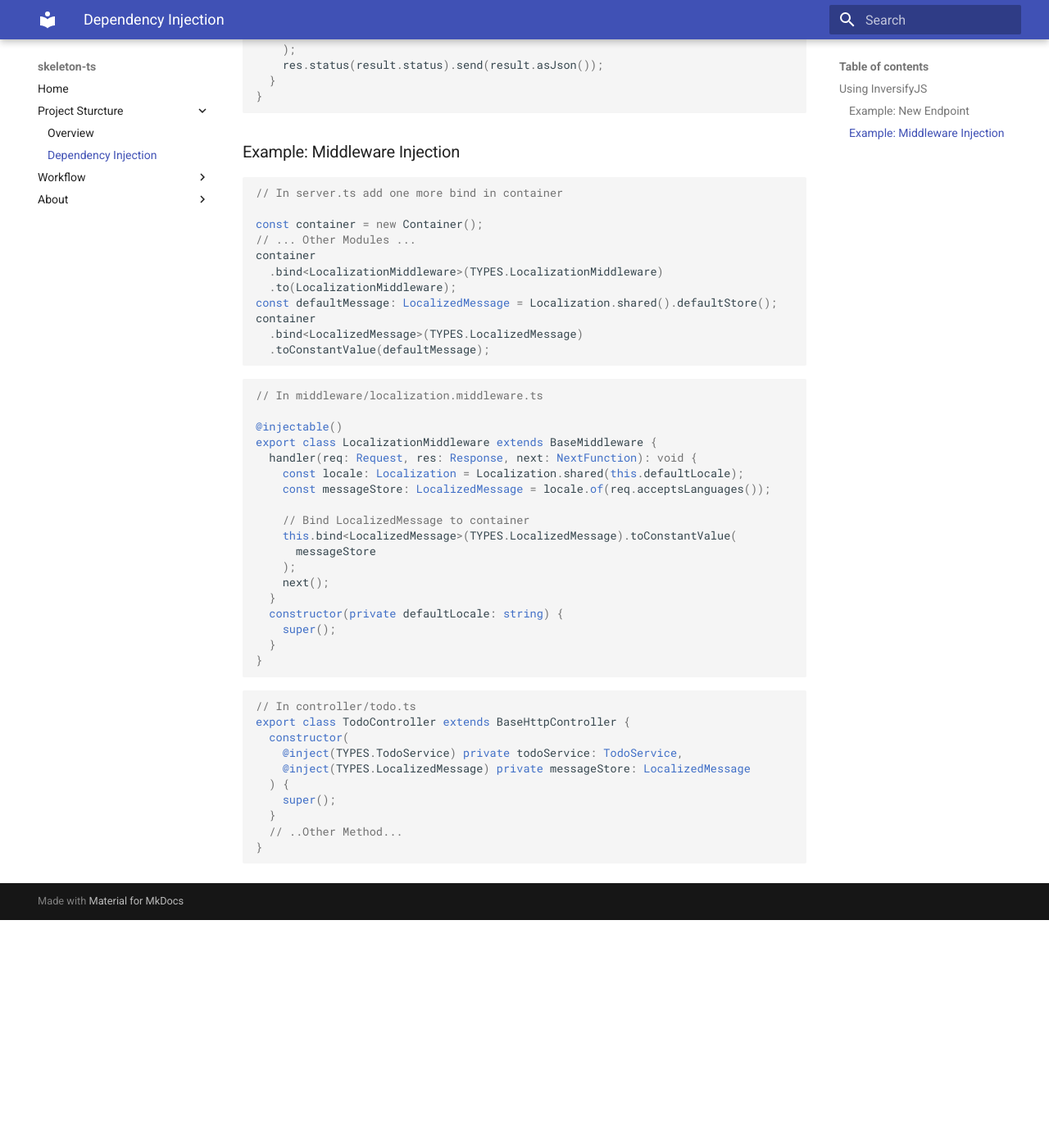
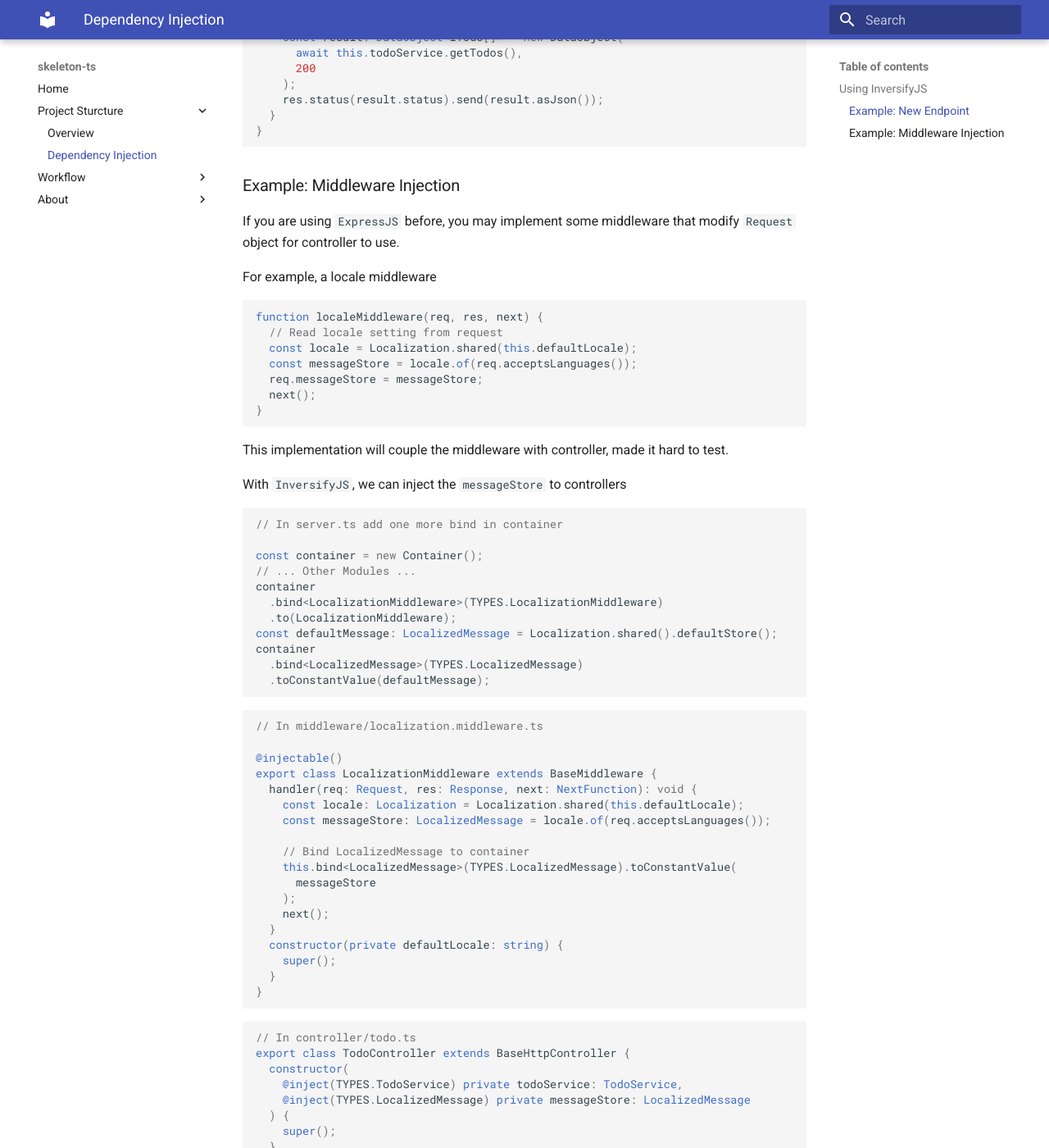
Before and after one commit to darkcl/skeleton-ts-doc, an MkDocs documentation site: the page built from docs/project-structure/di.md, in a window 1280 px wide and 1400 px high, scrolled down 1701 px. Shown: the whole window at 82% size. Built offline with MkDocs 1.6.1 and Material for MkDocs 9.7.7, drawn with Linux system fonts in a browser that asks for light colours; before the commit the page ends 2823 px from its top, so only the background shows below that; some of the changed text lies outside the part shown.

Commit message:
Update docs

````diff
--- a/docs/project-structure/di.md
+++ b/docs/project-structure/di.md
@@ -20,6 +20,8 @@ It provides:
 - `ExpressJS` routing annotation with [inversify-express-utils](https://github.com/inversify/inversify-express-utils)
 
 ### Example: New Endpoint
+
+With `InversifyJS`, creating new endpoint will on require editing 2 files
 
 ```ts
 // In server.ts
@@ -84,6 +86,24 @@ export class TodoController extends BaseHttpController {
 
 ### Example: Middleware Injection
 
+If you are using `ExpressJS` before, you may implement some middleware that modify `Request` object for controller to use.
+
+For example, a locale middleware
+
+```js
+function localeMiddleware(req, res, next) {
+  // Read locale setting from request
+  const locale = Localization.shared(this.defaultLocale);
+  const messageStore = locale.of(req.acceptsLanguages());
+  req.messageStore = messageStore;
+  next();
+}
+```
+
+This implementation will couple the middleware with controller, made it hard to test.
+
+With `InversifyJS`, we can inject the `messageStore` to controllers
+
 ```ts
 // In server.ts add one more bind in container
 
@@ -131,3 +151,5 @@ export class TodoController extends BaseHttpController {
   // ..Other Method...
 }
 ```
+
+When testing this controller, you no longer need to mock a request with `messageStore`, you can directly create an `LocalizedMessage` with specific locale.
````
Also changed, not shown: _draft/contents.md (+5 -0 lines).
